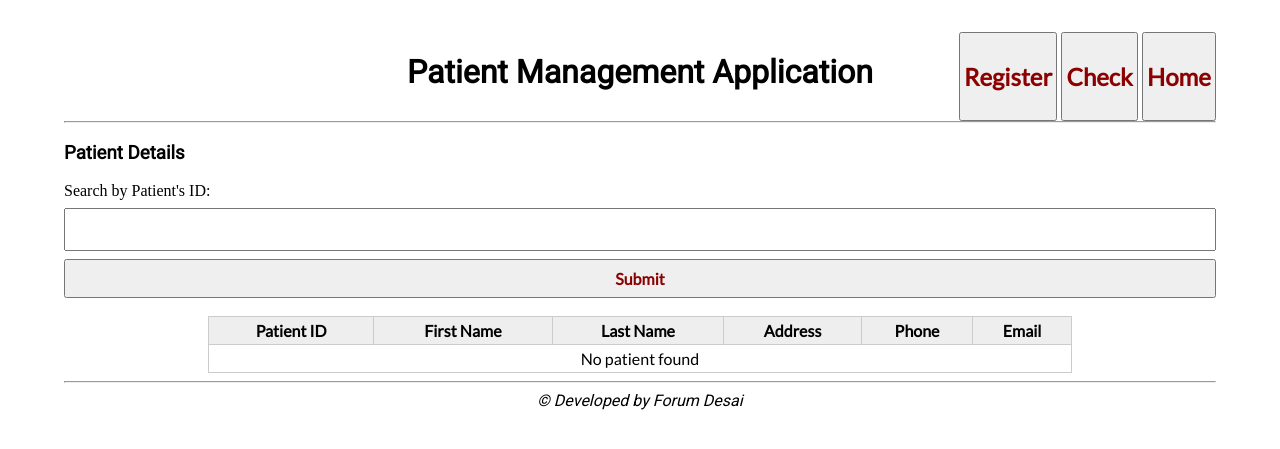
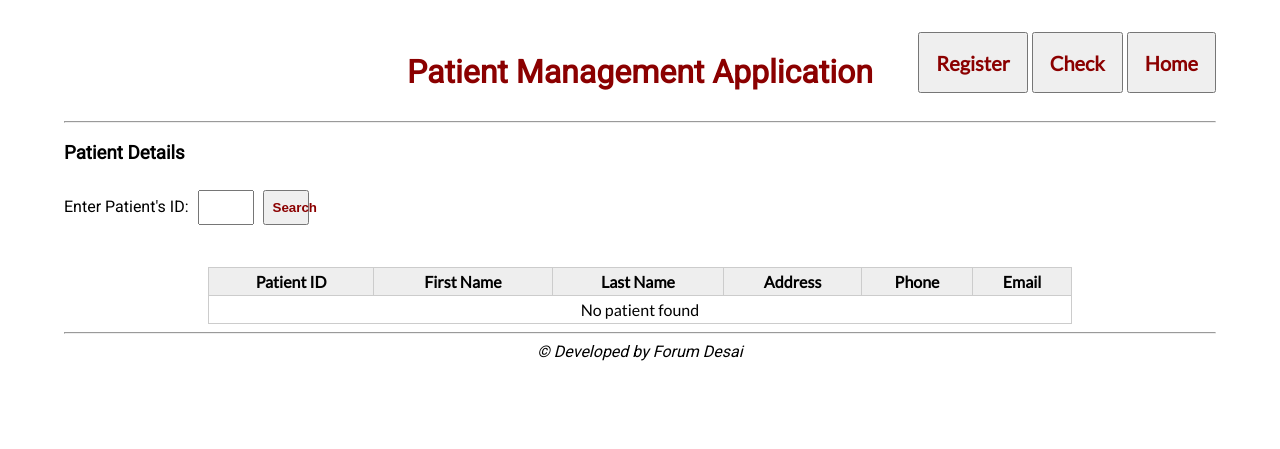
Before and after one commit to Forum-123/Patient-Management-App, a Django app: page /commoninfo/fetch/ in a window 1280 px wide. Shown: the top 449 px of the page. Run offline with Django 4.2, Linux system fonts and the light colour scheme.

Commit message:
Add more styling to forms

```diff
--- a/patientManagement/commoninfo/static/css/style.css
+++ b/patientManagement/commoninfo/static/css/style.css
@@ -7,8 +7,13 @@ body {
 
 h1,
 h3,
+label,
 footer {
     font-family: 'Roboto', sans-serif;
+}
+
+h1 {
+    color: darkred;
 }
 
 footer,
@@ -39,15 +44,14 @@ a {
     display: inline-block;
 }
 
-button {
-    padding: 0.5rem 0.2rem;
+.navBtn {
+    padding: 0rem 1rem;
     font-family: 'Lato', sans-serif;
     width: 100%;
     text-align: center;
     cursor: pointer;
     color: darkred;
     font-weight: bold;
-    font-size: 1rem;
 }
 
 /* add.html */
@@ -60,28 +64,54 @@ button {
 
 /* Table */
 
-table {
+.patientTable {
     font-family: 'Lato', sans-serif;
     border-collapse: collapse;
     width: 75%;
     margin: auto;
 }
 
-th,
-td {
+.patientTable th,
+.patientTable td {
     padding: 0.25rem;
     border: 1px solid #ccc;
 }
 
-tbody tr:nth-child(odd) {
+.patientTable tbody tr:nth-child(odd) {
     background: #eee;
 }
 
 /* Form */
 
-input {
+form {
     width: 100%;
-    padding: 12px 17px;
-    margin: 8px 0;
+}
+
+#patientIdInput {
+    width: 3.5rem;
+    padding: 8px 12px;
+    margin: 8px 5px;
     box-sizing: border-box;
 }
+
+input {
+    padding: 8px 12px;
+    margin: 8px 5px;
+    box-sizing: border-box;
+}
+
+.submit {
+    padding: 0.5rem;
+    width: 4%;
+    text-align: center;
+    cursor: pointer;
+    color: darkred;
+    font-weight: bold;
+}
+
+#regSubmit {
+    width: 6%;
+    margin: 0 auto;
+    display: block;
+    font-size: 1rem;
+}
--- a/patientManagement/commoninfo/templates/commoninfo/add.html
+++ b/patientManagement/commoninfo/templates/commoninfo/add.html
@@ -16,6 +16,6 @@
     </strong>
     {% endfor %}
 
-    <button type='submit'>Submit</button>
+    <button type="submit" class="submit" id="regSubmit">Submit</button>
 </form>
 {% endblock %}
--- a/patientManagement/commoninfo/templates/commoninfo/base.html
+++ b/patientManagement/commoninfo/templates/commoninfo/base.html
@@ -19,17 +19,17 @@
                 <h1 class="mt-2">Patient Management Application</h1>
                 <div class="buttons">
                     <a href="{% url 'add' %}">
-                        <button type='button'>
+                        <button type="button" class="navBtn">
                             <h2>Register</h2>
                         </button>
                     </a>
                     <a href="{% url 'fetch' %}">
-                        <button type='button'>
+                        <button type="button" class="navBtn">
                             <h2>Check</h2>
                         </button>
                     </a>
                     <a href="{% url 'index' %}">
-                        <button type='button'>
+                        <button type="button" class="navBtn">
                             <h2>Home</h2>
                         </button>
                     </a>
--- a/patientManagement/commoninfo/templates/commoninfo/fetch.html
+++ b/patientManagement/commoninfo/templates/commoninfo/fetch.html
@@ -2,13 +2,15 @@
 
 {% block content %}
 <h3>Patient Details</h3>
-<form action="" method="get">
-    <label>Search by Patient's ID: </label>
-    <input type="text" id="patientId" name="fetchId" size="1">
-    <button type='submit'>Submit</button>
+<form action="" method="get" id="patientIdForm">
+    <p>
+        <label for="patientId" id="patientIdSearch">Enter Patient's ID: </label>
+        <input type="text" id="patientIdInput" name="fetchId">
+        <button type="submit" class="submit">Search</button>
+    </p>
 </form>
 <br>
-<table>
+<table class="patientTable">
     <tr>
         <th>Patient ID</th>
         <th>First Name</th>
@@ -23,12 +25,14 @@
         <td>{{ patient.first_name }}</td>
         <td>{{ patient.last_name }}</td>
         <td>
-            {{ patient.street }}
-            {{ patient.city }}
+            {{ patient.street }},
+            <br>
+            {{ patient.city }},
             {% if patient.state is None %}
             {% else %}
-            {{ patient.state }}
+            {{ patient.state }},
             {% endif %}
+            <br>
             {{ patient.postcode }}
         </td>
         <td>{{ patient.phone }}</td>
```
Also changed, not shown: patientManagement/commoninfo/templates/commoninfo/index.html (+7 -4 lines), patientManagement/db.sqlite3.
